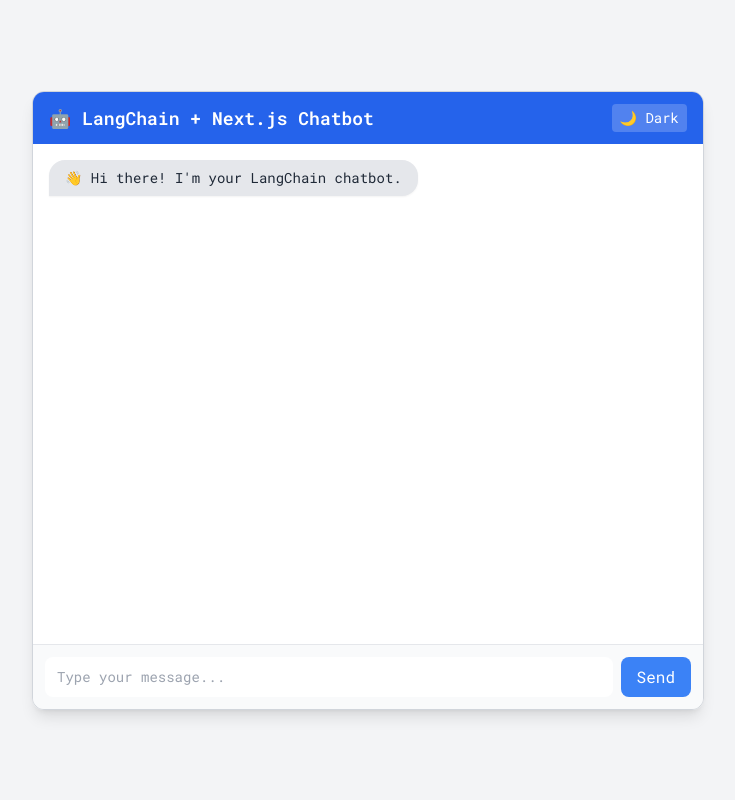
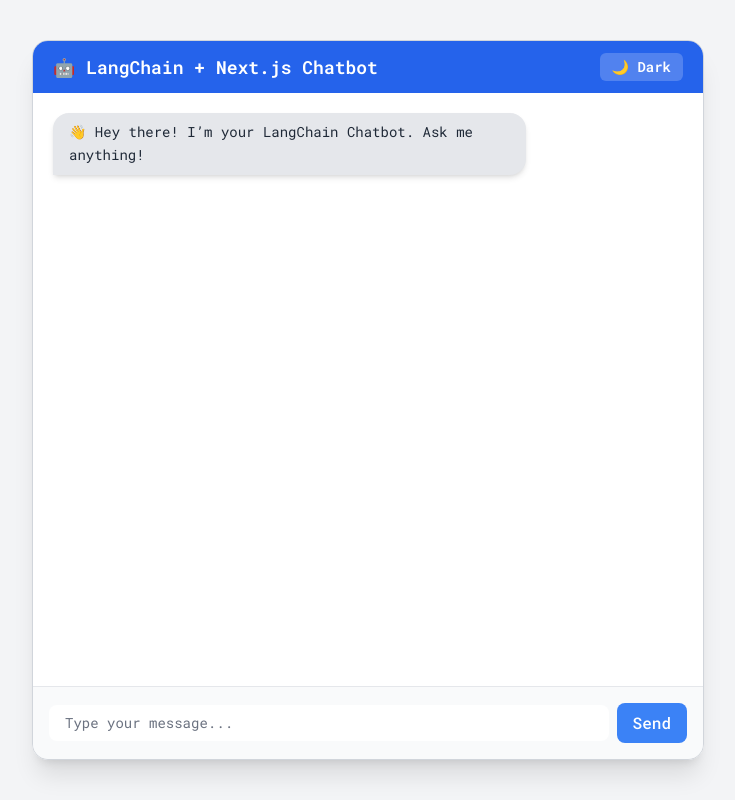
Before and after one commit to nidarifda/langchain-chatbot, a Next.js app: page / in a window 1280 px wide. Shown: the whole page, without its empty margins (272-1007 px from the left). Built offline with nearby package versions, Linux system fonts and the light colour scheme.

Commit message:
Update page.tsx

```diff
--- a/app/page.tsx
+++ b/app/page.tsx
@@ -3,22 +3,19 @@
 
 export default function ChatPage() {
   const [messages, setMessages] = useState([
-    { role: "assistant", content: "👋 Hi there! I'm your LangChain chatbot." },
+    { role: "assistant", content: "👋 Hey there! I’m your LangChain Chatbot. Ask me anything!" },
   ]);
   const [input, setInput] = useState("");
   const [darkMode, setDarkMode] = useState(false);
   const [isTyping, setIsTyping] = useState(false);
   const chatEndRef = useRef<HTMLDivElement | null>(null);
 
-  // Auto-scroll to bottom when messages update
+  // Auto-scroll to bottom
   useEffect(() => {
     chatEndRef.current?.scrollIntoView({ behavior: "smooth" });
   }, [messages]);
 
-  // Toggle dark mode
-  const toggleDarkMode = () => setDarkMode((prev) => !prev);
-
-  // Send message function
+  // Send message
   const sendMessage = async () => {
     if (!input.trim()) return;
 
@@ -37,17 +34,17 @@
       const data = await res.json();
       const botMessage = { role: "assistant", content: data.reply };
       setMessages((prev) => [...prev, botMessage]);
-    } catch (error) {
+    } catch {
       setMessages((prev) => [
         ...prev,
-        { role: "assistant", content: "⚠️ Error: Failed to connect to API." },
+        { role: "assistant", content: "⚠️ Error: could not connect to API." },
       ]);
     } finally {
       setIsTyping(false);
     }
   };
 
-  // Allow Enter to send
+  // Enter key handler
   const handleKeyPress = (e: React.KeyboardEvent<HTMLInputElement>) => {
     if (e.key === "Enter" && !e.shiftKey) {
       e.preventDefault();
@@ -55,64 +52,71 @@
     }
   };
 
+  // Toggle theme
+  const toggleDarkMode = () => setDarkMode((p) => !p);
+
   return (
     <main
-      className={`flex flex-col items-center justify-center min-h-screen transition-colors duration-300 ${
-        darkMode ? "bg-gray-900 text-gray-100" : "bg-gray-100 text-gray-900"
+      className={`flex flex-col items-center justify-center min-h-screen transition-colors duration-500 ${
+        darkMode ? "bg-gray-950 text-gray-100" : "bg-gray-100 text-gray-900"
       }`}
     >
-      <div className="w-full max-w-2xl shadow-lg rounded-xl overflow-hidden border border-gray-300 dark:border-gray-700">
-        {/* Header */}
-        <div
-          className={`flex justify-between items-center px-4 py-3 ${
-            darkMode ? "bg-gray-800" : "bg-blue-600"
-          } text-white`}
+      <div
+        className={`w-full max-w-2xl flex flex-col h-[90vh] shadow-xl rounded-2xl overflow-hidden border ${
+          darkMode ? "border-gray-800" : "border-gray-300"
+        }`}
+      >
+        {/* HEADER */}
+        <header
+          className={`flex justify-between items-center px-5 py-3 font-semibold text-lg ${
+            darkMode ? "bg-gray-900 text-white" : "bg-blue-600 text-white"
+          }`}
         >
-          <h1 className="font-semibold text-lg flex items-center">
+          <h1 className="flex items-center gap-2">
             🤖 LangChain + Next.js Chatbot
           </h1>
           <button
             onClick={toggleDarkMode}
-            className="text-sm bg-white/20 px-2 py-1 rounded hover:bg-white/30 transition"
+            className="text-sm bg-white/20 px-3 py-1 rounded-md hover:bg-white/30 transition"
           >
             {darkMode ? "☀️ Light" : "🌙 Dark"}
           </button>
-        </div>
+        </header>
 
-        {/* Chat area */}
+        {/* CHAT BODY */}
         <div
-          className={`flex-1 overflow-y-auto p-4 space-y-4 h-[500px] ${
-            darkMode ? "bg-gray-900" : "bg-white"
+          className={`flex-1 overflow-y-auto p-5 space-y-4 ${
+            darkMode ? "bg-gray-950" : "bg-white"
           }`}
         >
-          {messages.map((msg, idx) => (
+          {messages.map((msg, i) => (
             <div
-              key={idx}
+              key={i}
               className={`flex ${
                 msg.role === "user" ? "justify-end" : "justify-start"
               }`}
             >
               <div
-                className={`px-4 py-2 rounded-2xl max-w-[75%] text-sm shadow-sm ${
+                className={`px-4 py-2 rounded-2xl max-w-[75%] text-sm shadow-md leading-relaxed ${
                   msg.role === "user"
                     ? "bg-blue-500 text-white rounded-br-none"
                     : darkMode
-                    ? "bg-gray-700 text-gray-100 rounded-bl-none"
+                    ? "bg-gray-800 text-gray-100 rounded-bl-none"
                     : "bg-gray-200 text-gray-800 rounded-bl-none"
-                }`}
+                } animate-fadeIn`}
               >
                 {msg.content}
               </div>
             </div>
           ))}
 
-          {/* Typing animation */}
+          {/* Typing dots */}
           {isTyping && (
             <div className="flex justify-start">
               <div
                 className={`px-4 py-2 rounded-2xl text-sm ${
                   darkMode
-                    ? "bg-gray-700 text-gray-200"
+                    ? "bg-gray-800 text-gray-200"
                     : "bg-gray-200 text-gray-700"
                 }`}
               >
@@ -128,10 +132,10 @@
           <div ref={chatEndRef} />
         </div>
 
-        {/* Input box */}
-        <div
-          className={`border-t p-3 flex ${
-            darkMode ? "bg-gray-800 border-gray-700" : "bg-gray-50 border-gray-200"
+        {/* INPUT BAR */}
+        <footer
+          className={`p-4 border-t flex items-center gap-2 ${
+            darkMode ? "bg-gray-900 border-gray-800" : "bg-gray-50 border-gray-200"
           }`}
         >
           <input
@@ -140,19 +144,24 @@
             onChange={(e) => setInput(e.target.value)}
             onKeyDown={handleKeyPress}
             placeholder="Type your message..."
-            className={`flex-1 rounded-lg px-3 py-2 text-sm focus:outline-none focus:ring-2 ${
+            className={`flex-1 rounded-lg px-4 py-2 text-sm focus:outline-none focus:ring-2 focus:ring-blue-400 ${
               darkMode
-                ? "bg-gray-700 text-gray-100 focus:ring-blue-400"
-                : "bg-white text-gray-800 focus:ring-blue-400"
+                ? "bg-gray-800 text-gray-100 placeholder-gray-400"
+                : "bg-white text-gray-900 placeholder-gray-500"
             }`}
           />
           <button
             onClick={sendMessage}
-            className="ml-2 bg-blue-500 text-white px-4 py-2 rounded-lg hover:bg-blue-600 transition"
+            disabled={isTyping}
+            className={`px-4 py-2 rounded-lg text-white font-medium transition ${
+              isTyping
+                ? "bg-blue-400 cursor-not-allowed"
+                : "bg-blue-500 hover:bg-blue-600"
+            }`}
           >
-            Send
+            {isTyping ? "..." : "Send"}
           </button>
-        </div>
+        </footer>
       </div>
     </main>
   );
```
